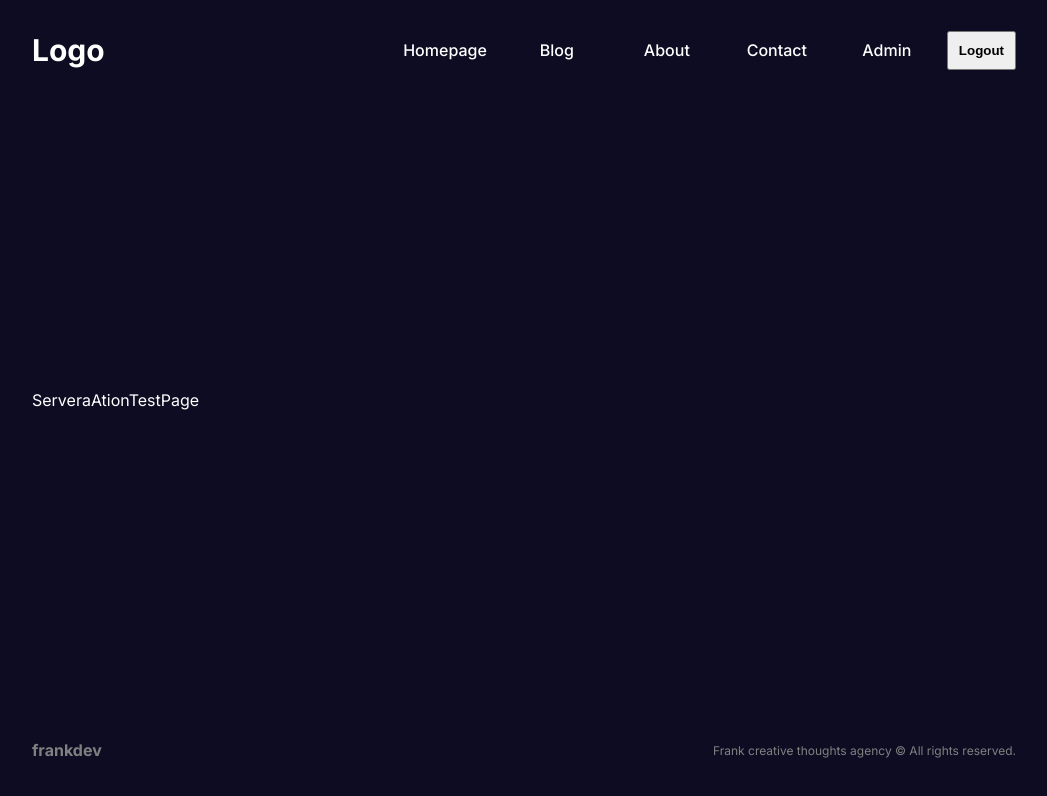
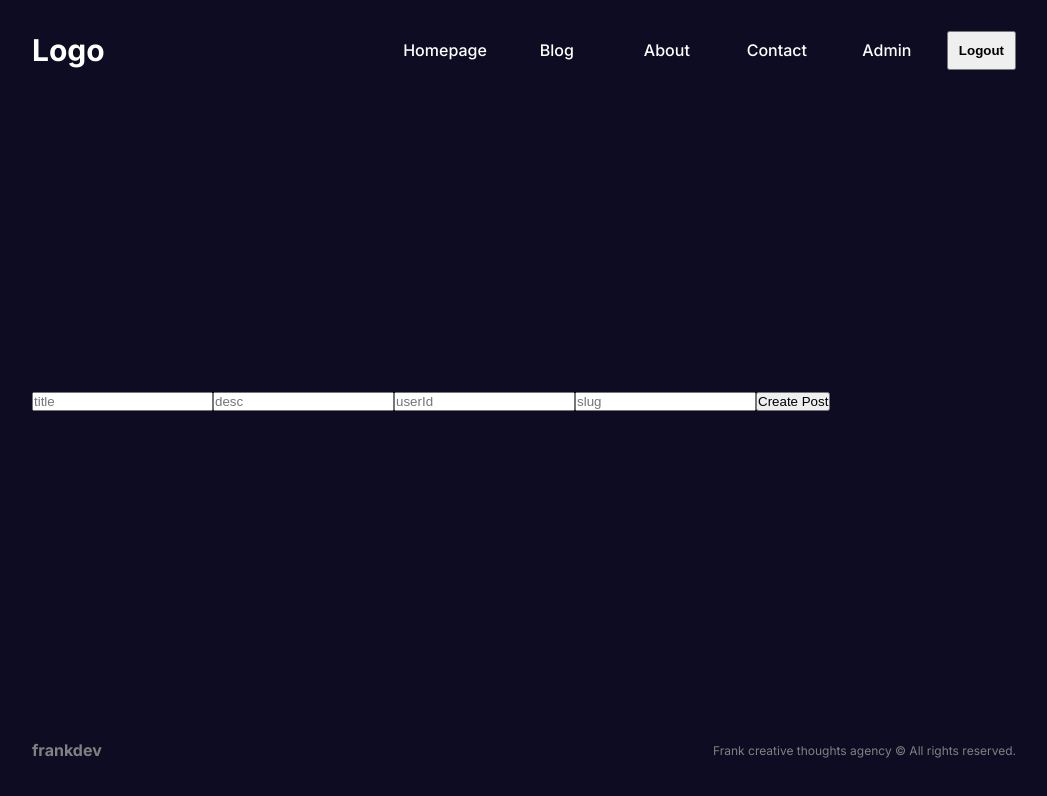
Before and after one commit to zhe-student-tafesa/Next.js-14-Full-Stack-Blog-App, a Next.js app: page /serveractiontest in a window 1280 px wide. Shown: the top 796 px of the page, without its empty margins (116-1163 px from the left). Built offline with nearby package versions, Linux system fonts and the light colour scheme.

Commit message:
1. Use action create post; 2. Use revalidatePath to set state in post page, so post page will have latest posts;

```diff
--- a/src/app/blog/[slug]/page.jsx
+++ b/src/app/blog/[slug]/page.jsx
@@ -60,7 +60,7 @@ const SingleBlogPage = async ({ params }) => {
           </div>
         </div>
 
-        <p className={styles.desc}>{post.body}</p>
+        <p className={styles.desc}>{post.desc}</p>
       </div>
     </div>
   );
--- a/src/app/serveractiontest/page.jsx
+++ b/src/app/serveractiontest/page.jsx
@@ -1,8 +1,17 @@
+import { createPost } from '@/lib/action'
 import React from 'react'
 
 const ServeraAtionTestPage = () => {
   return (
-    <div>ServeraAtionTestPage</div>
+    <div>
+      <form action={createPost}>
+        <input type='text' name='title' placeholder='title' ></input>
+        <input type='text' name='desc' placeholder='desc' ></input>
+        <input type='text' name='userId' placeholder='userId' ></input>
+        <input type='text' name='slug' placeholder='slug' ></input>
+        <button>Create Post</button>
+      </form>
+    </div>
   )
 }
 
--- /dev/null
+++ b/src/lib/action.js
@@ -0,0 +1,31 @@
+import { revalidatePath } from "next/cache";
+import { Post } from "./models";
+import { connectToDB } from "./utils";
+
+export const createPost = async (formData) => {
+    'use server'
+    // const title = formData.get('title');
+    // const desc = formData.get('desc');
+    // const userId = formData.get('userId');
+    // const slug = formData.get('slug');
+
+    // Or we can use {}
+    const { title, desc, userId, slug } = Object.fromEntries(formData);
+    connectToDB()
+    try {
+        const newPost = new Post({
+            title: title,
+            desc: desc,
+            userId: userId,
+            slug
+        })
+        await newPost.save()
+        console.log('Save to DB');
+        // like SetState  // like SetState
+        revalidatePath('/blog')
+    } catch (error) {
+        console.log(error);
+    }
+
+    //console.log(title, desc, userId, slug );
+}
```
